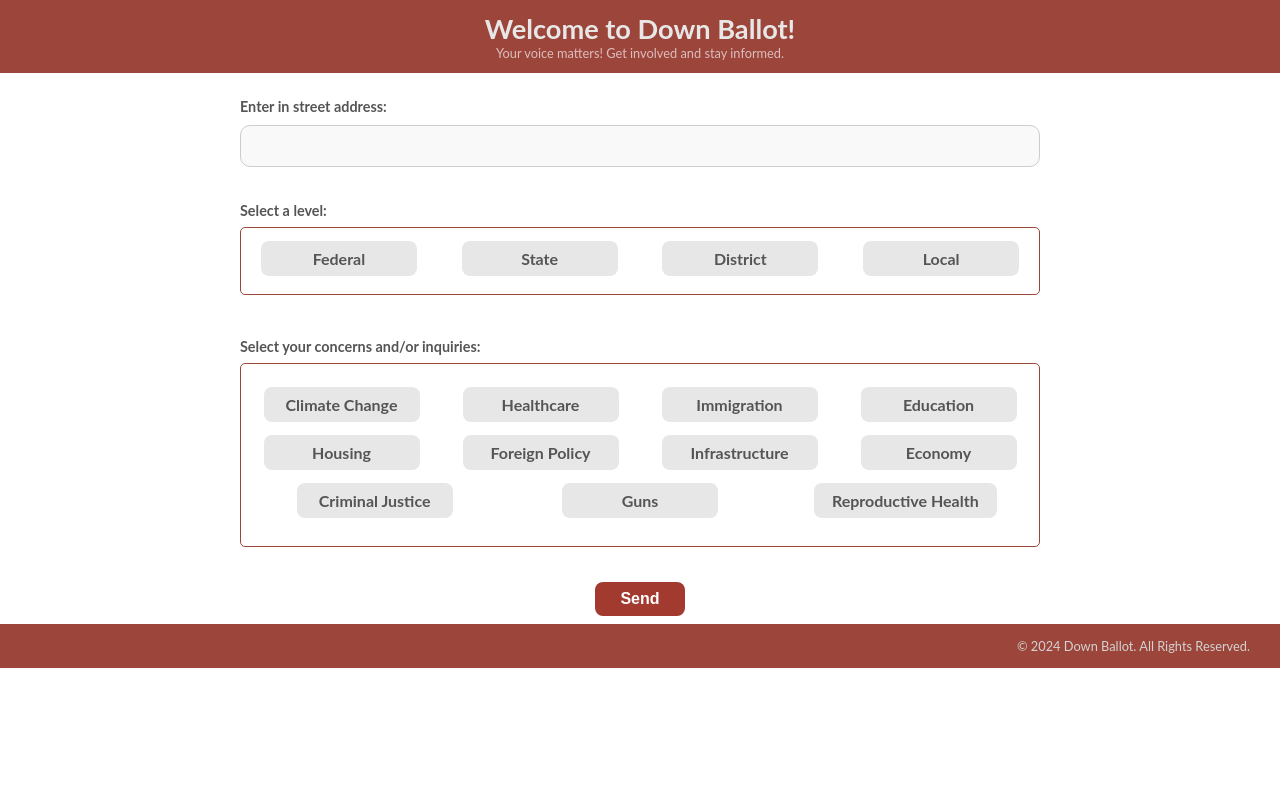
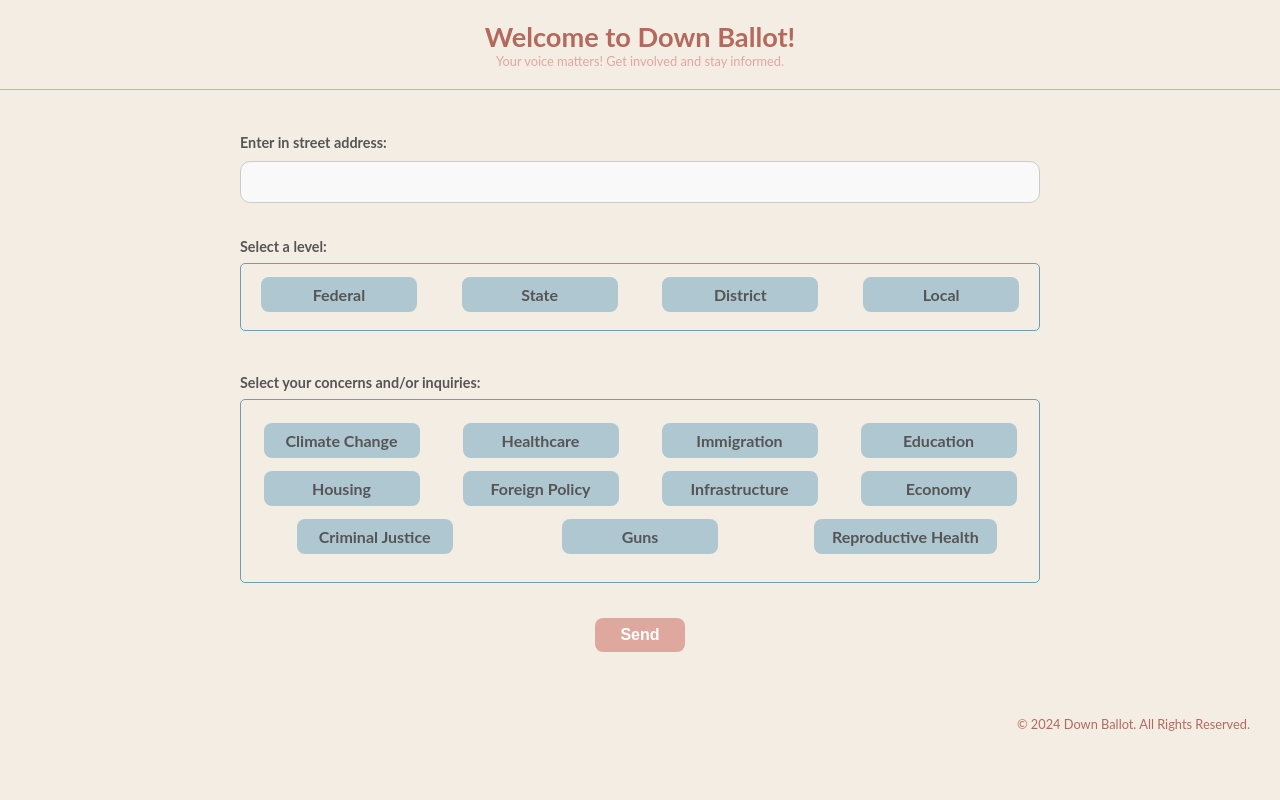
Before and after one commit to pruyontrarakk/Down-Ballot, a Flask app: page / in a window 1280 px wide. Run offline with Flask 3, Linux system fonts and the light colour scheme; some libraries are stand-ins or nearby versions.

Commit message:
color scheme updated

```diff
--- a/static/css/styles.css
+++ b/static/css/styles.css
@@ -1,8 +1,6 @@
-
 /* General styling */
-
 body, html {
-    background-color: #ffffff;
+    background-color: #F4EDE4; /* Soft Cream */
     font-family: 'Lato', sans-serif;
     margin: 0; /* Remove any margin from the body and html */
     padding: 0; /* Remove any padding from the body and html */
@@ -18,7 +16,7 @@ h1, h2 {
 .form {
     max-width: 800px;
     margin: 0 auto;
-    background-color: #ffffff;
+    background-color: #F4EDE4;
     padding: 25px; /* Decrease padding */
     border-radius: 10px;
 }
@@ -54,7 +52,7 @@ label {
 }
 
 .text-input:focus {
-    border-color: #9c453a;
+    border-color: #AFC7D0; /* Light Muted Blue */
     outline: none;
 }
 
@@ -86,7 +84,7 @@ label {
 
 /* Red box around the checkboxes */
 .button-box {
-    border: 1px solid #9c453a; /* Red border */
+    border: 1px solid #6A9FB5; /* Muted Blue */
     padding: 5px;
     border-radius: 5px;
     margin-bottom: 5px;
@@ -113,7 +111,7 @@ label {
 }
 
 .checkbox-input + label {
-    background-color: #e7e7e7;
+    background-color: #AFC7D0; /* Light Muted Blue */
     padding: 8px 18px; /* Decrease padding */
     border-radius: 8px;
     cursor: pointer;
@@ -127,7 +125,7 @@ label {
 
 /* Change background and text color when checkbox is selected */
 .checkbox-input:checked + label {
-    background-color: #9c453a;
+    background-color: #B5695D; /* Muted Red */
     color: white;
 }
 
@@ -143,7 +141,7 @@ label {
     display: block;
     margin: 5px auto;
     padding: 8px 25px; /* Decrease padding */
-    background-color: #A33A2F;
+    background-color: #DFA89E; /* Light Muted Red */
     color: white;
     font-weight: bold;
     border: none;
@@ -155,46 +153,46 @@ label {
 
 /* Change color when hovering */
 .button:hover {
-    background-color: #932a22;
+    background-color: #6A9FB5; /* Muted Blue */
     transform: scale(1.05);
 }
 
 /* Change style when the button is clicked */
 .button:active {
-    background-color: #82281d;
+    background-color: #B5695D; /* Muted Red */
     transform: scale(0.95);
 }
 
 /* Header styling */
 .site-header {
-    color: rgb(90, 43, 43);
-    padding: 12px 0; /* Decrease padding */
+    color: #AFC7D0; /* Light Muted Blue */
+    padding: 20px 0; /* Decrease padding */
     text-align: center;
     width: 100%;
     position: relative;
-    background-color: #9c453a;
+    background-color: #F4EDE4; /* Muted Red */
+
+    border-bottom: 1px solid #DFA89E;
 }
 
 .site-header h1 {
     margin: 0;
     font-size: 1.7rem; /* Decrease font-size */
-    color: #e7e7e7;
-
+    color: #B5695D; /* Soft Cream */
 }
 
 .site-header p {
     margin: 0;
     font-size: 0.8rem; /* Decrease font-size */
-    color: #dcbebe;
+    color: #DFA89E; /* Light Muted Red */
 }
-
 
 /* Footer styling */
 .site-footer {
-    background-color: #9c453a;
-    color: rgb(211, 211, 211);
+    background-color: #F4EDE4; /* Muted Red */
+    color: #B5695D; /* Soft Cream */
     text-align: right; /* Align the text to the right */
-    padding: 1px 0; /* Decrease padding */
+    padding: 5px 0; /* Decrease padding */
     bottom: 0;
     width: 100%;
     position: relative;
--- a/templates/form.html
+++ b/templates/form.html
@@ -6,6 +6,7 @@
 
 
 <main class="form-container">
+    <br>
         <form class="form" id="user-info" action="">
             <div class="field half">
                 <label for="street-address">Enter in street address:</label>
@@ -51,6 +52,8 @@
             <div class="field half">
                 <input type="submit" class="button" value="Send">
             </div>
+            <br>
+            <br>
         </form>
     </main>
 {% endblock %}
--- a/templates/results.html
+++ b/templates/results.html
@@ -1,4 +1,7 @@
 {% extends "layout.html" %}
+
+# pass in variable - a list with dictionaries  [{name: [{issue: , desc: }]}, {name: [{issue: , desc: }]}, ...]
+
 
 {% block content %}
 <main class="form-container">
```
